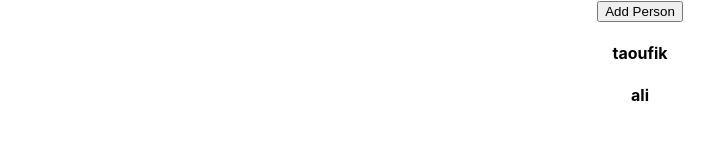
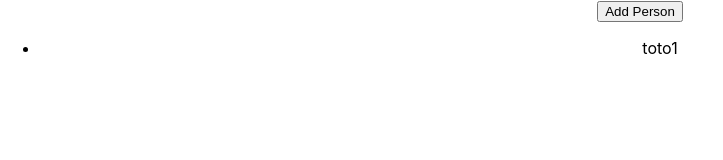
Before and after one commit to ahjam-taoufik/React-Hook, a React (Create React App) app: page / in a window 1280 px wide. Shown: the top 160 px of the page, without its empty margins (0-723 px from the left). Built offline with nearby package versions, Linux system fonts and the light colour scheme.

Commit message:
exercice1-push-in-object

```diff
--- a/src/components/Render.js
+++ b/src/components/Render.js
@@ -1,27 +1,29 @@
 import React, { useState } from 'react'
 
 
-const initialState=['taoufik','ali']
+const initialState=[ {id:1,Fname:'toto1',Lname:'toto1'} ]
+
+
 
 function Render() {
  const [persons, setperson] = useState(initialState)
-console.log(persons);
 
-const handlerPerson=()=>{
+ console.log(persons);
 
- const  newpersons=[...persons]
-   newpersons.push('toto')
-   newpersons.push('toto2')
-   setperson(newpersons)
+ const handlerPerson=()=>{
+
+const persons2=[...persons,{id:2,Fname:'ttit2',Lname:'titi2'}]
+setperson(persons2)
 
 }
-
 
     return (
         <div>
               <button onClick={handlerPerson}>Add Person</button>
+               <ul>
+                  {persons.map(person=><li key={person.id}>{person.Fname}</li>)}
+               </ul>
 
-              <div> {persons.map((pe,i)=> <h4 key={i}>{pe}</h4>)}</div>
         </div>
     )
 }
```
